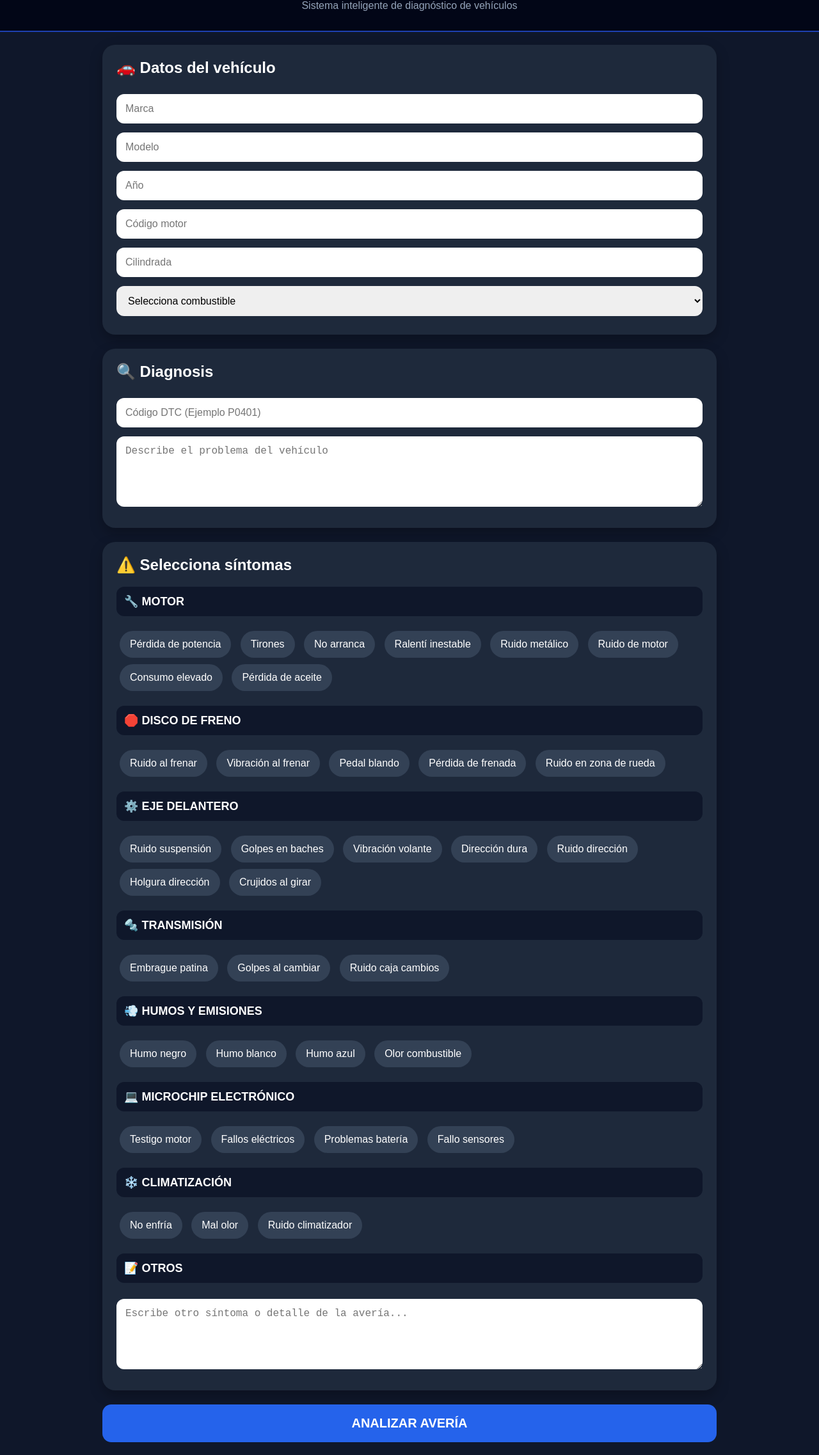
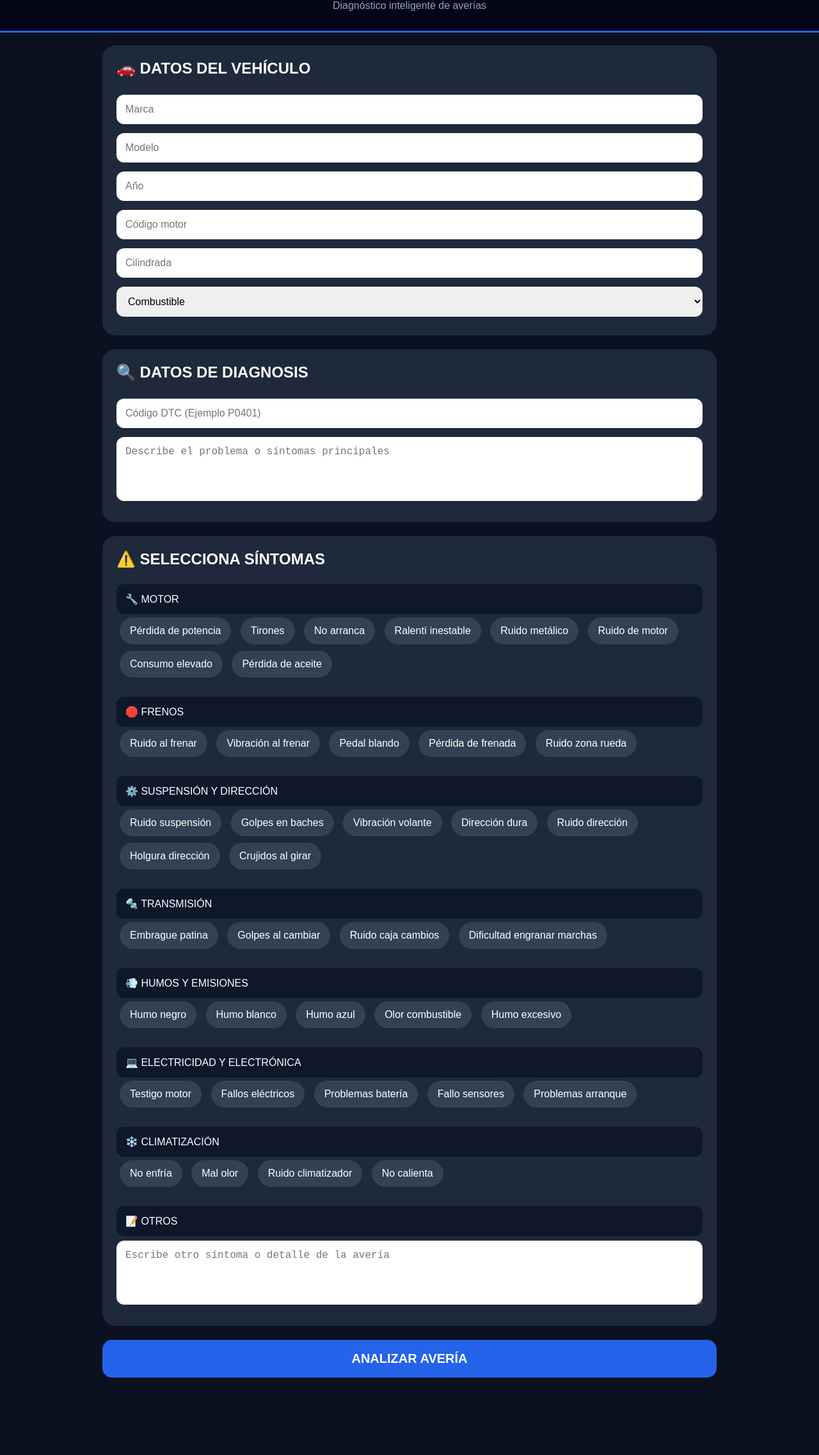
Before and after one commit to fallomotor/fallomotor, a plain HTML site: page index.html in a window 1280 px wide. Shown: the part 88-2362 px from the top of the page at 64% size. After the commit the page ends 2261 px from the top, so only its background shows below. Drawn offline with Linux system fonts and the light colour scheme.

Commit message:
Update title and improve styling in index.html

```diff
--- a/index.html
+++ b/index.html
@@ -6,7 +6,7 @@
 <meta charset="UTF-8">
 <meta name="viewport" content="width=device-width, initial-scale=1.0">
 
-<title>FALLOMOTOR | Diagnosis inteligente</title>
+<title>FALLOMOTOR V1.4</title>
 
 <style>
 
@@ -17,36 +17,45 @@ box-sizing:border-box;
 body{
 margin:0;
 font-family:Arial, sans-serif;
-background:#0f172a;
+background:#0b1120;
 color:white;
 }
 
 
 header{
+
 background:#020617;
-padding:30px 15px;
+padding:30px;
 text-align:center;
-border-bottom:2px solid #1e40af;
+border-bottom:3px solid #2563eb;
+
 }
 
 
 .logo{
+
 font-size:42px;
 font-weight:900;
 letter-spacing:4px;
+
 }
 
 
 .subtitle{
+
+color:#94a3b8;
 margin-top:10px;
-color:#94a3b8;
+
 }
 
 
+
 .container{
+
 max-width:1000px;
 margin:auto;
 padding:20px;
+
 }
 
 
@@ -54,30 +63,31 @@ padding:20px;
 .card{
 
 background:#1e293b;
+padding:22px;
 border-radius:20px;
-padding:22px;
 margin-bottom:22px;
-box-shadow:0 8px 20px rgba(0,0,0,.25);
 
 }
 
 
 
 h2{
+
 margin-top:0;
-font-size:24px;
+
 }
 
 
-h3{
+
+.section-title{
 
 display:flex;
 align-items:center;
-gap:10px;
+gap:12px;
 background:#0f172a;
-padding:12px;
+padding:14px;
 border-radius:12px;
-font-size:18px;
+margin-top:25px;
 
 }
 
@@ -90,16 +100,17 @@ textarea{
 width:100%;
 padding:14px;
 margin:7px 0;
+border:0;
 border-radius:12px;
-border:0;
 font-size:16px;
 
 }
 
 
+
 textarea{
 
-min-height:110px;
+min-height:100px;
 
 }
 
@@ -111,17 +122,8 @@ display:inline-block;
 background:#334155;
 padding:12px 16px;
 margin:5px;
-border-radius:30px;
+border-radius:25px;
 cursor:pointer;
-transition:.2s;
-
-}
-
-
-
-.symptom:hover{
-
-background:#475569;
 
 }
 
@@ -140,12 +142,11 @@ button{
 width:100%;
 padding:18px;
 background:#2563eb;
+border:0;
+border-radius:15px;
 color:white;
-border:0;
-border-radius:14px;
 font-size:20px;
 font-weight:bold;
-cursor:pointer;
 
 }
 
@@ -159,24 +160,13 @@ background:#020617;
 }
 
 
-
-.report-line{
-
-background:#1e293b;
-padding:12px;
-border-radius:10px;
-margin:8px 0;
-
-}
-
-
 </style>
 
 </head>
 
 
+
 <body>
-
 
 
 <header>
@@ -186,12 +176,10 @@ FALLOMOTOR
 </div>
 
 <div class="subtitle">
-Sistema inteligente de diagnóstico de vehículos
+Diagnóstico inteligente de averías
 </div>
 
-
 </header>
-
 
 
 
@@ -199,12 +187,10 @@ Sistema inteligente de diagnóstico de vehículos
 
 
 
-
-
 <div class="card">
 
 
-<h2>🚗 Datos del vehículo</h2>
+<h2>🚗 DATOS DEL VEHÍCULO</h2>
 
 
 <input placeholder="Marca">
@@ -220,7 +206,7 @@ Sistema inteligente de diagnóstico de vehículos
 
 <select>
 
-<option>Selecciona combustible</option>
+<option>Combustible</option>
 <option>Diésel</option>
 <option>Gasolina</option>
 <option>Híbrido</option>
@@ -230,11 +216,7 @@ Sistema inteligente de diagnóstico de vehículos
 </select>
 
 
-
 </div>
-
-
-
 
 
 
@@ -242,13 +224,13 @@ Sistema inteligente de diagnóstico de vehículos
 <div class="card">
 
 
-<h2>🔍 Diagnosis</h2>
+<h2>🔍 DATOS DE DIAGNOSIS</h2>
 
 
 <input placeholder="Código DTC (Ejemplo P0401)">
 
 
-<textarea placeholder="Describe el problema del vehículo"></textarea>
+<textarea placeholder="Describe el problema o síntomas principales"></textarea>
 
 
 </div>
@@ -256,16 +238,16 @@ Sistema inteligente de diagnóstico de vehículos
 
 
 
-
-
 <div class="card">
 
 
-<h2>⚠️ Selecciona síntomas</h2>
+<h2>⚠️ SELECCIONA SÍNTOMAS</h2>
 
 
 
-<h3>🔧 MOTOR</h3>
+<div class="section-title">
+🔧 MOTOR
+</div>
 
 
 <div class="symptom">Pérdida de potencia</div>
@@ -279,18 +261,22 @@ Sistema inteligente de diagnóstico de vehículos
 
 
 
-<h3>🛑 DISCO DE FRENO</h3>
+<div class="section-title">
+🛑 FRENOS
+</div>
 
 
 <div class="symptom">Ruido al frenar</div>
 <div class="symptom">Vibración al frenar</div>
 <div class="symptom">Pedal blando</div>
 <div class="symptom">Pérdida de frenada</div>
-<div class="symptom">Ruido en zona de rueda</div>
+<div class="symptom">Ruido zona rueda</div>
 
 
 
-<h3>⚙️ EJE DELANTERO</h3>
+<div class="section-title">
+⚙️ SUSPENSIÓN Y DIRECCIÓN
+</div>
 
 
 <div class="symptom">Ruido suspensión</div>
@@ -300,43 +286,62 @@ Sistema inteligente de diagnóstico de vehículos
 <div class="symptom">Ruido dirección</div>
 <div class="symptom">Holgura dirección</div>
 <div class="symptom">Crujidos al girar</div>
-<h3>🔩 TRANSMISIÓN</h3>
+<div class="section-title">
+🔩 TRANSMISIÓN
+</div>
+
 
 <div class="symptom">Embrague patina</div>
 <div class="symptom">Golpes al cambiar</div>
 <div class="symptom">Ruido caja cambios</div>
+<div class="symptom">Dificultad engranar marchas</div>
 
 
 
-<h3>💨 HUMOS Y EMISIONES</h3>
+<div class="section-title">
+💨 HUMOS Y EMISIONES
+</div>
+
 
 <div class="symptom">Humo negro</div>
 <div class="symptom">Humo blanco</div>
 <div class="symptom">Humo azul</div>
 <div class="symptom">Olor combustible</div>
+<div class="symptom">Humo excesivo</div>
 
 
 
-<h3>💻 MICROCHIP ELECTRÓNICO</h3>
+<div class="section-title">
+💻 ELECTRICIDAD Y ELECTRÓNICA
+</div>
+
 
 <div class="symptom">Testigo motor</div>
 <div class="symptom">Fallos eléctricos</div>
 <div class="symptom">Problemas batería</div>
 <div class="symptom">Fallo sensores</div>
+<div class="symptom">Problemas arranque</div>
 
 
 
-<h3>❄️ CLIMATIZACIÓN</h3>
+<div class="section-title">
+❄️ CLIMATIZACIÓN
+</div>
+
 
 <div class="symptom">No enfría</div>
 <div class="symptom">Mal olor</div>
 <div class="symptom">Ruido climatizador</div>
+<div class="symptom">No calienta</div>
 
 
 
-<h3>📝 OTROS</h3>
+<div class="section-title">
+📝 OTROS
+</div>
 
-<textarea placeholder="Escribe otro síntoma o detalle de la avería..."></textarea>
+
+<textarea placeholder="Escribe otro síntoma o detalle de la avería"></textarea>
 
 
 </div>
@@ -345,7 +350,9 @@ Sistema inteligente de diagnóstico de vehículos
 
 
 <button onclick="analizar()">
+
 ANALIZAR AVERÍA
+
 </button>
 
 
@@ -353,31 +360,48 @@ ANALIZAR AVERÍA
 
 <div id="resultado" class="card result">
 
-<h2>📋 Informe FALLOMOTOR</h2>
+
+<h2>📋 INFORME FALLOMOTOR</h2>
+
+
+<p>
+Resultado del análisis:
+</p>
+
 
 <div class="report-line">
-Vehículo analizado
-</div>
-
-<div class="report-line">
-Código DTC
-</div>
-
-<div class="report-line">
-Posibles causas
-</div>
-
-<div class="report-line">
-Comprobaciones recomendadas
-</div>
-
-<div class="report-line">
-Solución propuesta
+Vehículo:
 </div>
 
 
+<div class="report-line">
+Código DTC:
 </div>
 
+
+<div class="report-line">
+Síntomas detectados:
+</div>
+
+
+<div class="report-line">
+Posibles causas:
+</div>
+
+
+<div class="report-line">
+Comprobaciones recomendadas:
+</div>
+
+
+<div class="report-line">
+Solución propuesta:
+</div>
+
+
+<div class="report-line">
+Nivel de urgencia:
+</div>
 
 
 
@@ -385,19 +409,20 @@ Solución propuesta
 
 
 
+</div>
+
+
 
 <script>
 
 
-document.querySelectorAll(".symptom").forEach(boton=>{
+document.querySelectorAll(".symptom").forEach(item=>{
 
-
-boton.onclick=function(){
+item.onclick=function(){
 
 this.classList.toggle("active");
 
 }
-
 
 });
 
```
